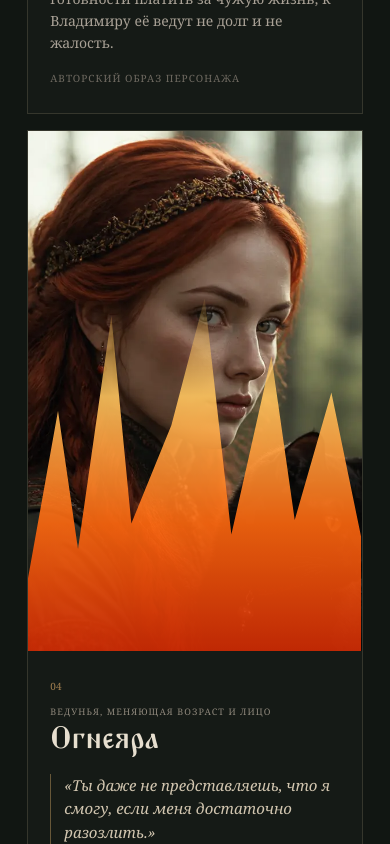
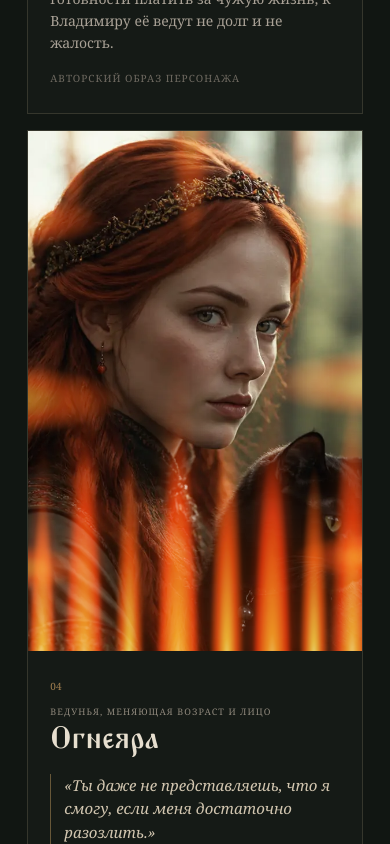
Before and after one commit to solnce2970-cell/tam-gde-umiraet-yav, a Next.js app: page / in a window 390 px wide. Shown: the part 9840-10684 px from the top of the page. Built offline with nearby package versions, Linux system fonts and the light colour scheme.

Commit message:
Refine Ogneyara flames and strengthen Semargl wolf reveal

```diff
--- a/app/hero.css
+++ b/app/hero.css
@@ -1,3 +1,240 @@
-.hero{background:linear-gradient(90deg,#070a08e6,#070a089e 42%,#070a0829),url('/images/hero-new.webp') center 44%/cover no-repeat!important}.nav{backdrop-filter:none!important;background:#070a0861!important}
-#characters .characterPortrait:has(img[alt="Образ персонажа Огнеяра"]){position:relative}#characters .characterPortrait>img[alt="Образ персонажа Огнеяра"]+span{display:none!important}#characters .characterPortrait:has(img[alt="Образ персонажа Огнеяра"])::before{content:"";position:absolute;left:0;right:0;bottom:0;height:70%;z-index:8;pointer-events:none;opacity:0;background:linear-gradient(0deg,#d52d05,#ff6910 35%,#ffc55f 70%,transparent);clip-path:polygon(0 100%,0 80%,9% 34%,15% 72%,25% 8%,31% 65%,43% 38%,53% 3%,61% 68%,73% 19%,80% 64%,91% 29%,100% 69%,100% 100%);transform-origin:bottom;animation:fire .8s ease-in-out infinite alternate;transition:opacity 2.4s}#characters .characterPortrait:has(img[alt="Образ персонажа Огнеяра"]+span)::before{opacity:.9}@keyframes fire{from{transform:scaleY(.9) skewX(-1deg)}to{transform:scaleY(1.1) skewX(1deg)}}
-#characters .characterPortrait>img[alt="Образ персонажа Семаргл"]~img[aria-hidden=true],#characters .characterPortrait>img[alt="Образ персонажа Семаргл"]~span{display:none!important}#characters .characterPortrait:has(img[alt="Образ персонажа Семаргл"]){position:relative}#characters .characterPortrait:has(img[alt="Образ персонажа Семаргл"])::after{content:"";position:absolute;inset:0;z-index:9;opacity:0;background:url('/images/characters/semargl-wolf.webp') center/cover no-repeat;pointer-events:none}#characters .characterPortrait:has(img[alt="Образ персонажа Семаргл"]~img[aria-hidden=true])>img[alt="Образ персонажа Семаргл"]{animation:blurSem 2.2s both!important}#characters .characterPortrait:has(img[alt="Образ персонажа Семаргл"]~img[aria-hidden=true])::after{animation:wolf 2.2s both}@keyframes blurSem{0%,100%{filter:blur(0)}18%,84%{filter:blur(18px);transform:scale(1.05)}}@keyframes wolf{0%,17%,100%{opacity:0}21%,86%{opacity:1}}@media(max-width:720px){.hero{background-position:62% 44%!important}}
+.hero {
+  background:
+    linear-gradient(90deg, #070a08e6, #070a089e 42%, #070a0829),
+    url('/images/hero-new.webp') center 44% / cover no-repeat !important;
+}
+
+.nav {
+  backdrop-filter: none !important;
+  background: #070a0861 !important;
+}
+
+/* Огнеяра — живые языки пламени. JS-слой используется только как случайный триггер. */
+#characters .characterPortrait:has(> img[alt="Образ персонажа Огнеяра"]) {
+  position: relative;
+}
+
+#characters .characterPortrait > img[alt="Образ персонажа Огнеяра"] + span[aria-hidden="true"] {
+  display: none !important;
+}
+
+#characters .characterPortrait:has(> img[alt="Образ персонажа Огнеяра"])::before,
+#characters .characterPortrait:has(> img[alt="Образ персонажа Огнеяра"])::after {
+  content: "";
+  position: absolute;
+  pointer-events: none;
+  z-index: 8;
+  opacity: 0;
+  mix-blend-mode: screen;
+}
+
+/* Первая волна: длинные языки снизу. */
+#characters .characterPortrait:has(> img[alt="Образ персонажа Огнеяра"])::before {
+  inset: -4% -2% -3%;
+  background:
+    radial-gradient(ellipse 7% 64% at 6% 108%, rgba(255,250,193,.98) 0 7%, rgba(255,176,49,.96) 18%, rgba(244,78,13,.82) 43%, rgba(129,22,3,.30) 57%, transparent 72%),
+    radial-gradient(ellipse 10% 82% at 18% 111%, rgba(255,244,166,.98) 0 7%, rgba(255,151,34,.96) 20%, rgba(232,58,9,.84) 45%, rgba(112,17,2,.26) 59%, transparent 73%),
+    radial-gradient(ellipse 6% 57% at 31% 106%, rgba(255,252,201,.97) 0 7%, rgba(255,187,55,.94) 18%, rgba(246,82,13,.80) 43%, transparent 71%),
+    radial-gradient(ellipse 11% 88% at 45% 113%, rgba(255,247,177,.99) 0 7%, rgba(255,158,36,.97) 20%, rgba(235,61,9,.86) 46%, rgba(103,14,1,.25) 60%, transparent 74%),
+    radial-gradient(ellipse 7% 68% at 59% 108%, rgba(255,251,194,.98) 0 7%, rgba(255,181,48,.95) 18%, rgba(247,75,11,.82) 43%, transparent 72%),
+    radial-gradient(ellipse 10% 80% at 72% 111%, rgba(255,244,164,.98) 0 7%, rgba(255,147,31,.96) 20%, rgba(226,52,8,.84) 45%, rgba(109,16,2,.25) 59%, transparent 73%),
+    radial-gradient(ellipse 6% 55% at 84% 106%, rgba(255,252,204,.97) 0 7%, rgba(255,191,60,.94) 18%, rgba(247,85,14,.80) 43%, transparent 71%),
+    radial-gradient(ellipse 9% 73% at 95% 109%, rgba(255,246,175,.98) 0 7%, rgba(255,161,37,.95) 20%, rgba(233,59,9,.83) 45%, transparent 73%);
+  filter: blur(.8px) drop-shadow(0 0 8px rgba(255,71,10,.58));
+  transform-origin: 50% 100%;
+  animation: ogneyaraBottomFlicker .72s ease-in-out infinite alternate;
+  transition: opacity 2.15s ease-out .05s;
+}
+
+/* Вторая волна: более короткие языки с боков и сверху, приходят позже. */
+#characters .characterPortrait:has(> img[alt="Образ персонажа Огнеяра"])::after {
+  inset: -3%;
+  background:
+    radial-gradient(ellipse 44% 7% at -7% 20%, rgba(255,246,177,.95) 0 7%, rgba(255,153,34,.91) 20%, rgba(231,59,10,.72) 44%, transparent 72%),
+    radial-gradient(ellipse 57% 9% at -11% 52%, rgba(255,250,187,.96) 0 7%, rgba(255,171,43,.93) 20%, rgba(242,70,11,.75) 45%, transparent 73%),
+    radial-gradient(ellipse 38% 6% at -5% 82%, rgba(255,239,153,.92) 0 7%, rgba(255,137,29,.88) 20%, rgba(218,49,8,.68) 44%, transparent 71%),
+    radial-gradient(ellipse 45% 7% at 107% 17%, rgba(255,247,181,.95) 0 7%, rgba(255,158,36,.91) 20%, rgba(232,59,10,.72) 44%, transparent 72%),
+    radial-gradient(ellipse 58% 9% at 111% 49%, rgba(255,251,190,.96) 0 7%, rgba(255,174,45,.93) 20%, rgba(243,72,12,.75) 45%, transparent 73%),
+    radial-gradient(ellipse 39% 6% at 105% 80%, rgba(255,239,153,.92) 0 7%, rgba(255,137,29,.88) 20%, rgba(218,49,8,.68) 44%, transparent 71%),
+    radial-gradient(ellipse 7% 37% at 16% -6%, rgba(255,246,177,.93) 0 7%, rgba(255,151,33,.89) 20%, rgba(227,55,9,.69) 44%, transparent 72%),
+    radial-gradient(ellipse 9% 49% at 49% -10%, rgba(255,251,192,.95) 0 7%, rgba(255,172,43,.91) 20%, rgba(239,68,11,.73) 45%, transparent 73%),
+    radial-gradient(ellipse 7% 35% at 81% -6%, rgba(255,241,159,.92) 0 7%, rgba(255,139,29,.87) 20%, rgba(215,48,8,.67) 44%, transparent 71%);
+  filter: blur(1px) drop-shadow(0 0 7px rgba(255,76,11,.50));
+  transform-origin: center;
+  animation: ogneyaraEdgeFlicker .61s ease-in-out infinite alternate;
+  transition: opacity 1.95s ease-out .12s;
+}
+
+#characters .characterPortrait:has(> img[alt="Образ персонажа Огнеяра"] + span[aria-hidden="true"])::before {
+  opacity: .94;
+  transition: opacity .16s ease-in .05s;
+}
+
+#characters .characterPortrait:has(> img[alt="Образ персонажа Огнеяра"] + span[aria-hidden="true"])::after {
+  opacity: .82;
+  transition: opacity .22s ease-in .62s;
+}
+
+@keyframes ogneyaraBottomFlicker {
+  0% {
+    transform: translateY(5px) scaleX(.985) scaleY(.92) skewX(-1.2deg);
+    filter: blur(1.15px) brightness(.92) drop-shadow(0 0 6px rgba(255,61,8,.48));
+  }
+  38% {
+    transform: translateY(-2px) scaleX(1.012) scaleY(1.04) skewX(.6deg);
+    filter: blur(.75px) brightness(1.12) drop-shadow(0 0 10px rgba(255,91,13,.62));
+  }
+  72% {
+    transform: translateY(-6px) scaleX(.995) scaleY(1.10) skewX(-.8deg);
+    filter: blur(.95px) brightness(1.02) drop-shadow(0 0 9px rgba(255,73,10,.57));
+  }
+  100% {
+    transform: translateY(-3px) scaleX(1.008) scaleY(1.055) skewX(1deg);
+    filter: blur(.8px) brightness(1.16) drop-shadow(0 0 11px rgba(255,102,16,.64));
+  }
+}
+
+@keyframes ogneyaraEdgeFlicker {
+  from {
+    transform: scale(.985) translateY(2px);
+    filter: blur(1.25px) brightness(.90) drop-shadow(0 0 5px rgba(255,64,9,.42));
+  }
+  to {
+    transform: scale(1.018) translateY(-2px);
+    filter: blur(.85px) brightness(1.12) drop-shadow(0 0 9px rgba(255,93,14,.57));
+  }
+}
+
+/* Семаргл — сильный блюр, затем крылатый волк примерно на 1.5 сек. */
+#characters .characterPortrait:has(> img[alt="Образ персонажа Семаргл"]) {
+  position: relative;
+}
+
+/* Старые JS-слои оставляем в DOM только как случайный триггер. */
+#characters .characterPortrait > img[alt="Образ персонажа Семаргл"] ~ img[aria-hidden="true"],
+#characters .characterPortrait > img[alt="Образ персонажа Семаргл"] ~ span[aria-hidden="true"] {
+  display: none !important;
+}
+
+#characters .characterPortrait:has(> img[alt="Образ персонажа Семаргл"])::before,
+#characters .characterPortrait:has(> img[alt="Образ персонажа Семаргл"])::after {
+  content: "";
+  position: absolute;
+  inset: 0;
+  pointer-events: none;
+  opacity: 0;
+}
+
+/* Отдельная размывающая завеса — не спорит с filter-анимацией самого портрета. */
+#characters .characterPortrait:has(> img[alt="Образ персонажа Семаргл"])::before {
+  z-index: 8;
+  background: rgba(8, 10, 9, .08);
+  backdrop-filter: blur(0);
+  -webkit-backdrop-filter: blur(0);
+}
+
+#characters .characterPortrait:has(> img[alt="Образ персонажа Семаргл"])::after {
+  z-index: 9;
+  background: url('/images/characters/semargl-wolf.webp') center / cover no-repeat;
+  filter: saturate(.88) contrast(1.06);
+}
+
+#characters .characterPortrait:has(> img[alt="Образ персонажа Семаргл"] ~ img[aria-hidden="true"])::before {
+  animation: semarglStrongBlur 2.2s ease-in-out both;
+}
+
+#characters .characterPortrait:has(> img[alt="Образ персонажа Семаргл"] ~ img[aria-hidden="true"])::after {
+  animation: semarglWolfReveal 2.2s ease-in-out both;
+}
+
+@keyframes semarglStrongBlur {
+  0% {
+    opacity: 0;
+    backdrop-filter: blur(0);
+    -webkit-backdrop-filter: blur(0);
+  }
+  12% {
+    opacity: .92;
+    backdrop-filter: blur(12px);
+    -webkit-backdrop-filter: blur(12px);
+  }
+  22%, 82% {
+    opacity: 1;
+    backdrop-filter: blur(24px);
+    -webkit-backdrop-filter: blur(24px);
+  }
+  92% {
+    opacity: .72;
+    backdrop-filter: blur(10px);
+    -webkit-backdrop-filter: blur(10px);
+  }
+  100% {
+    opacity: 0;
+    backdrop-filter: blur(0);
+    -webkit-backdrop-filter: blur(0);
+  }
+}
+
+@keyframes semarglWolfReveal {
+  0%, 18% {
+    opacity: 0;
+    transform: scale(1.035);
+    filter: blur(7px) saturate(.82) contrast(1.02);
+  }
+  23% {
+    opacity: 1;
+    transform: scale(1.012);
+    filter: blur(0) saturate(.88) contrast(1.06);
+  }
+  86% {
+    opacity: 1;
+    transform: scale(1);
+    filter: blur(0) saturate(.88) contrast(1.06);
+  }
+  100% {
+    opacity: 0;
+    transform: scale(.997);
+    filter: blur(5px) saturate(.84) contrast(1.03);
+  }
+}
+
+@media (max-width: 720px) {
+  .hero {
+    background-position: 62% 44% !important;
+  }
+
+  #characters .characterPortrait:has(> img[alt="Образ персонажа Огнеяра"])::before {
+    filter: blur(1px) brightness(.95);
+  }
+
+  #characters .characterPortrait:has(> img[alt="Образ персонажа Огнеяра"])::after {
+    opacity: 0;
+  }
+
+  #characters .characterPortrait:has(> img[alt="Образ персонажа Огнеяра"] + span[aria-hidden="true"])::after {
+    opacity: .65;
+  }
+
+  @keyframes semarglStrongBlur {
+    0% {
+      opacity: 0;
+      backdrop-filter: blur(0);
+      -webkit-backdrop-filter: blur(0);
+    }
+    15% {
+      opacity: .88;
+      backdrop-filter: blur(9px);
+      -webkit-backdrop-filter: blur(9px);
+    }
+    24%, 82% {
+      opacity: 1;
+      backdrop-filter: blur(18px);
+      -webkit-backdrop-filter: blur(18px);
+    }
+    100% {
+      opacity: 0;
+      backdrop-filter: blur(0);
+      -webkit-backdrop-filter: blur(0);
+    }
+  }
+}
```
